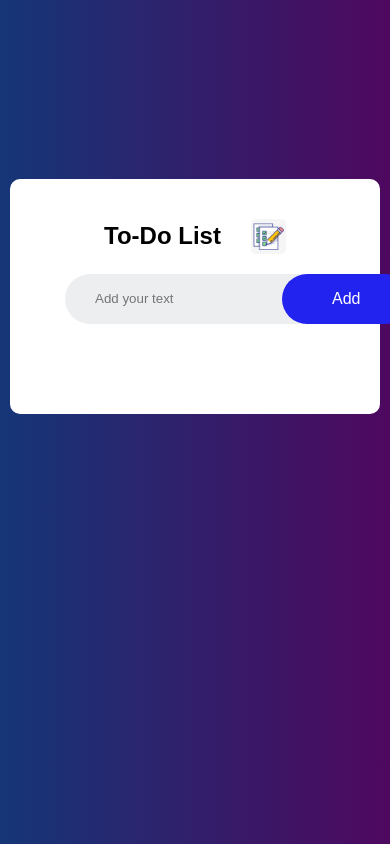
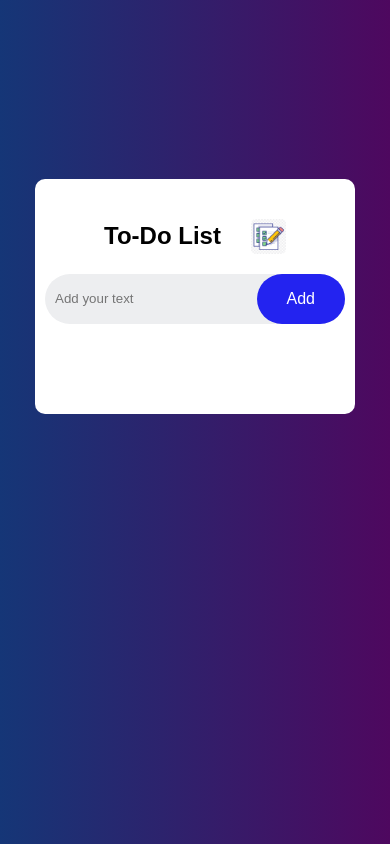
Before and after one commit to lingeshloganathan/form, a plain HTML site: page todo.html in a window 390 px wide. Drawn offline with Linux system fonts and the light colour scheme; files whose address does not match are found by name.

Commit message:
updated todo css

```diff
--- a/todo.css
+++ b/todo.css
@@ -112,3 +112,21 @@ ul li span {
 ul li span:hover {
     background:#edeff0;
 }
+
+@media only screen and (min-width: 300px) and (max-width: 450px) {
+    .todo-app {
+        width: 320px;
+        padding: 40px 10px 70px 10px;
+    }
+    .row {
+        margin: 20px 0;
+        padding-left: 0px;
+    }
+    button {
+
+        padding: 16px 30px;
+
+
+
+    }
+}
```
